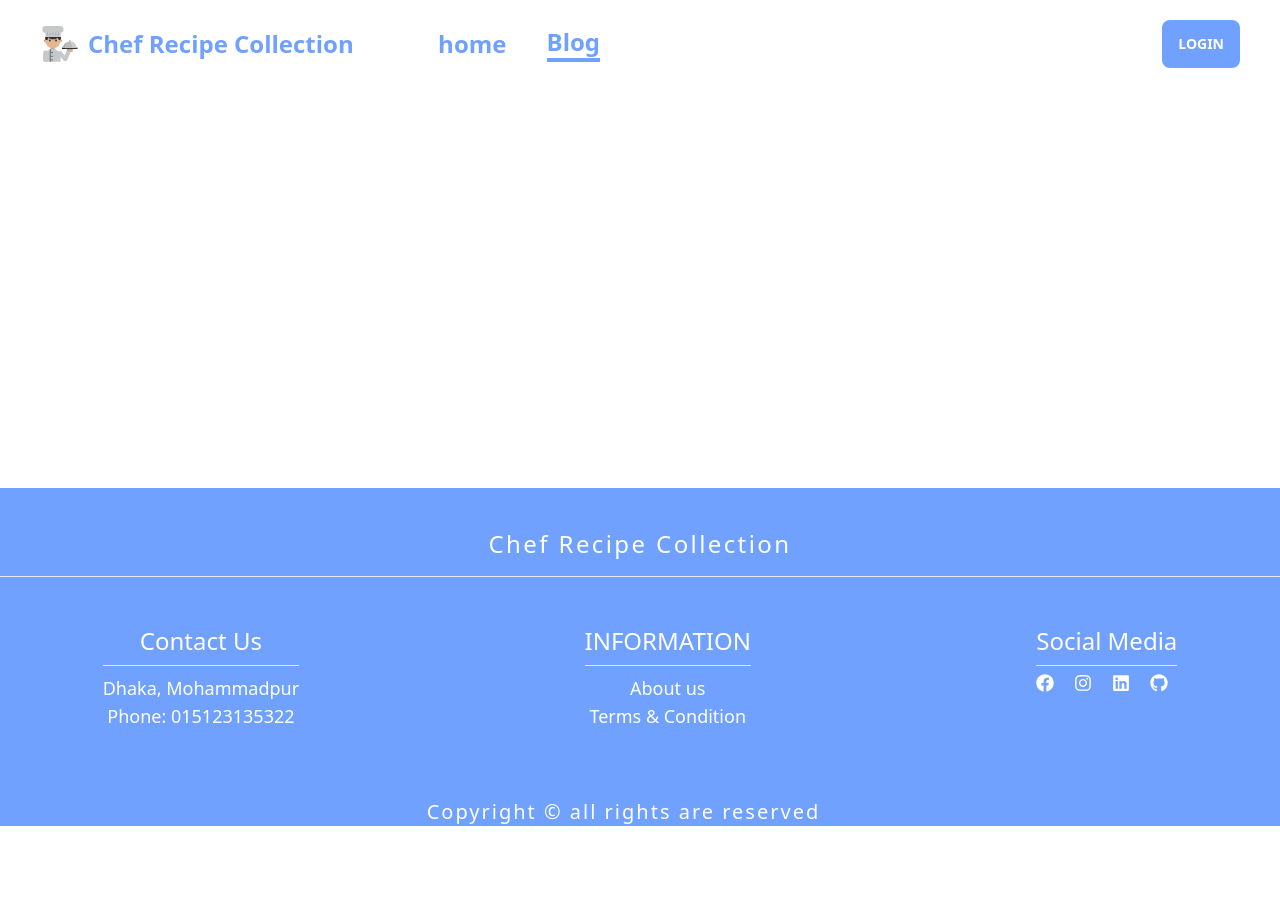
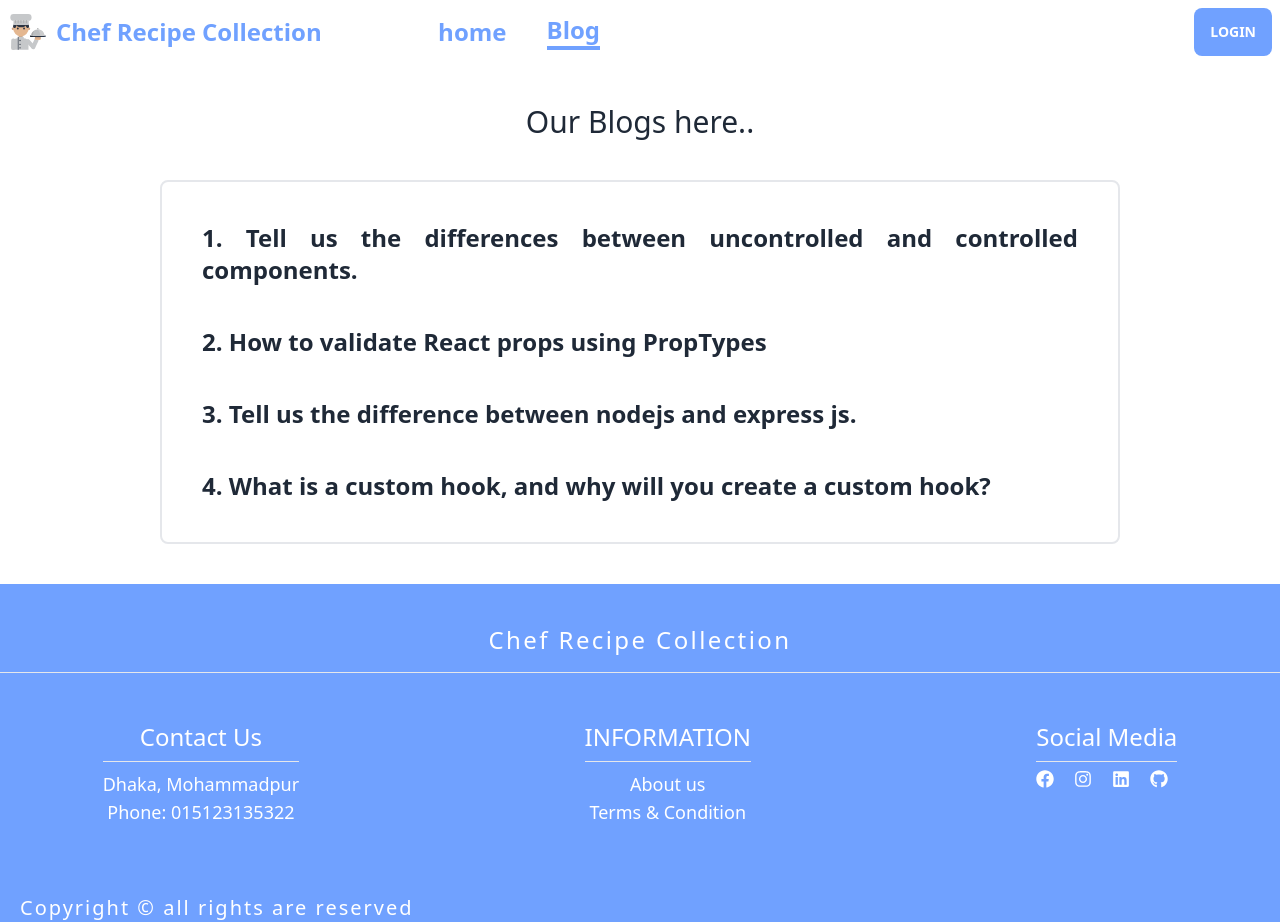
Before and after one commit to Sohan-R30/chef-recipe-collection, a React (Vite) app: page /blog in a window 1280 px wide. Before the commit the page ends 826 px from the top, so only its background shows below. Built offline with nearby package versions, Linux system fonts and the light colour scheme.

Commit message:
added readme.md file and some code updated

```diff
--- a/src/components/Banner/Banner.jsx
+++ b/src/components/Banner/Banner.jsx
@@ -9,8 +9,8 @@ import banner6 from "/images/6.jpeg"
 const Banner = () => {
 
     return (
-        <div className='flex justify-around items-center p-10 max-w-7xl mx-auto'>
-            <p className='w-80 sm:w-1/3 text-xl tracking-wider'> <span className="text-primaryColor text-2xl">Welcome</span> to our chef recipe website, where we bring the world of culinary excellence to your kitchen. Our mission is to inspire and empower home cooks to create delicious, restaurant-quality meals from the comfort of their own homes. With a focus on fresh, seasonal ingredients and innovative techniques, our collection of chef-inspired recipes offers something for every palate and occasion.</p>
+        <div className='grid grid-cols-1 md:grid-cols-2 justify-center md:justify-around items-center p-10 max-w-7xl mx-auto'>
+            <p className='  text-xl tracking-wider'> <span className="text-primaryColor text-2xl">Welcome</span> to our chef recipe website, where we bring the world of culinary excellence to your kitchen. Our mission is to inspire and empower home cooks to create delicious, restaurant-quality meals from the comfort of their own homes. With a focus on fresh, seasonal ingredients and innovative techniques, our collection of chef-inspired recipes offers something for every palate and occasion.</p>
             <div className="carousel carousel-center w-96 p-4 space-x-4 bg-primary-content rounded-box">
                 <div className="carousel-item">
                     <img src={banner1} className="rounded-box h-96" />
--- a/src/components/Chef/Chef.jsx
+++ b/src/components/Chef/Chef.jsx
@@ -21,7 +21,6 @@ const Chef = () => {
         <div className='my-40'>
             <div className='text-center text-3xl mb-10'>
                 <h2>Our Chefs</h2>
-                <p>Meet our chefs</p>
                 {
                     isLoading && (
                         <div className='flex justify-center'>
--- a/src/components/ContactUs/ContactUs.jsx
+++ b/src/components/ContactUs/ContactUs.jsx
@@ -8,9 +8,9 @@ const ContactUs = () => {
             <div className='text-center text-3xl mb-10'>
                 <h2>Contact With Our Chefs</h2>
             </div>
-            <div className="hero min-h-screen bg-base-200">
-                <div className="hero-content flex-col lg:flex-row-reverse">
-                    <div className="card flex-shrink-0 w-full max-w-sm shadow-2xl bg-base-100">
+            <div className="bg-base-200 py-10">
+                <div className="w-full sm:w-2/4 mx-auto">
+                    <div className="card flex-shrink-0  shadow-2xl bg-base-100">
                         <div className="card-body">
                             <div className="form-control">
                                 <label className="label">
--- a/src/components/Shared/Footer.jsx
+++ b/src/components/Shared/Footer.jsx
@@ -33,7 +33,7 @@ const Footer = () => {
                     </div>
                 </div>
             </div>
-            <div className='absolute bottom-0 left-1/3'>
+            <div className='absolute bottom-0 break-all mx-5'>
                 <p className='text-xl tracking-widest'>Copyright &copy; all rights are reserved</p>
             </div>
         </div>
--- a/src/components/Shared/Header.jsx
+++ b/src/components/Shared/Header.jsx
@@ -5,12 +5,12 @@ import logo from "../../../src/assets/chef.svg"
 const Header = () => {
     return (
         <>
-            <div className="navbar bg-base-100 text-primaryColor font-bold py-5 flex flex-col sm:flex-row  gap-10 px-10">
+            <div className="sm:navbar bg-base-100 text-primaryColor font-bold py-5 flex flex-col sm:flex-row  gap-10 px-10">
                 <div className="navbar-start">
                     <img className='w-10 mr-2' src={logo} alt="" />
                     <Link to="/" className="normal-case text-2xl">Chef Recipe Collection</Link>
                 </div>
-                <div className="navbar-center  flex gap-10 text-2xl ">
+                <div className="navbar-center  flex flex-wrap gap-10 text-2xl ">
                     <NavLink to="/" className={({isActive}) => isActive ? 'active-link' : ''}>home</NavLink>
                     <NavLink to="/blog" className={({isActive}) => isActive ? 'active-link' : ''}>Blog</NavLink>
                 </div>
--- a/src/pages/Blog.jsx
+++ b/src/pages/Blog.jsx
@@ -3,8 +3,31 @@ import React from 'react';
 
 const Blog = () => {
     return (
-        <div>
+        <div className='text-center text-3xl my-10 '>
+            <h2 className='mb-5'>Our Blogs here..</h2>
+            <div className='text-justify border-2 w-3/4 mx-auto m-10 p-10 rounded-lg break-words'>
+                <div>
+                    <p className='text-2xl font-bold'>1. Tell us the differences between uncontrolled and controlled components.</p>
+                    <p className='text-secondaryColor pl-4'>
+                    </p>
+                </div>
+                <div className='mt-10'>
+                    <p className='text-2xl font-bold'>2. How to validate React props using PropTypes</p>
+                    <p className='text-secondaryColor pl-4'>
+                    </p>
+                </div>
+                <div className='mt-10'>
+                    <p className='text-2xl font-bold'>3. Tell us the difference between nodejs and express js.</p>
+                    <p className='text-secondaryColor pl-4'>
 
+                    </p>
+                </div>
+                <div className='mt-10'>
+                    <p className='text-2xl font-bold'>4. What is a custom hook, and why will you create a custom hook?</p>
+                    <p className='text-secondaryColor pl-4'>
+                    </p>
+                </div>
+            </div>
         </div>
     );
 };
```
Also changed, not shown: src/README.md (added).
